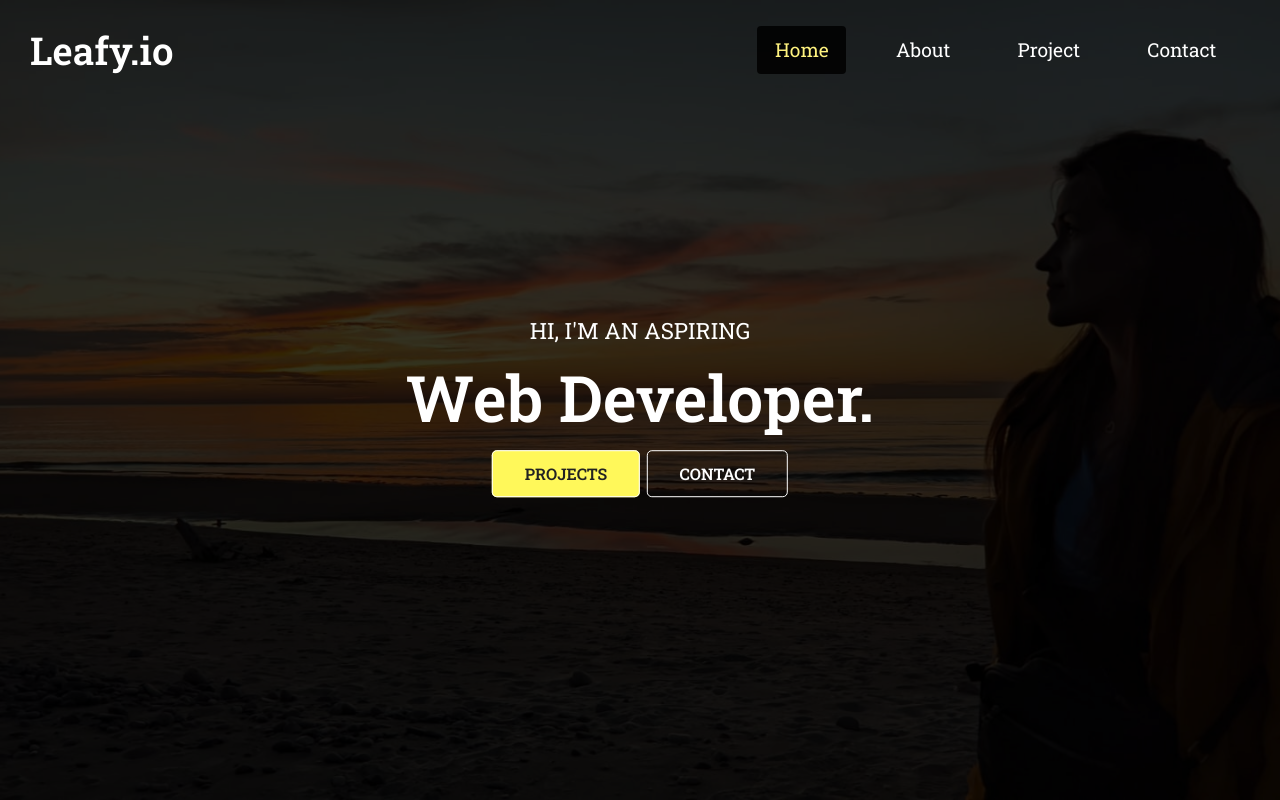
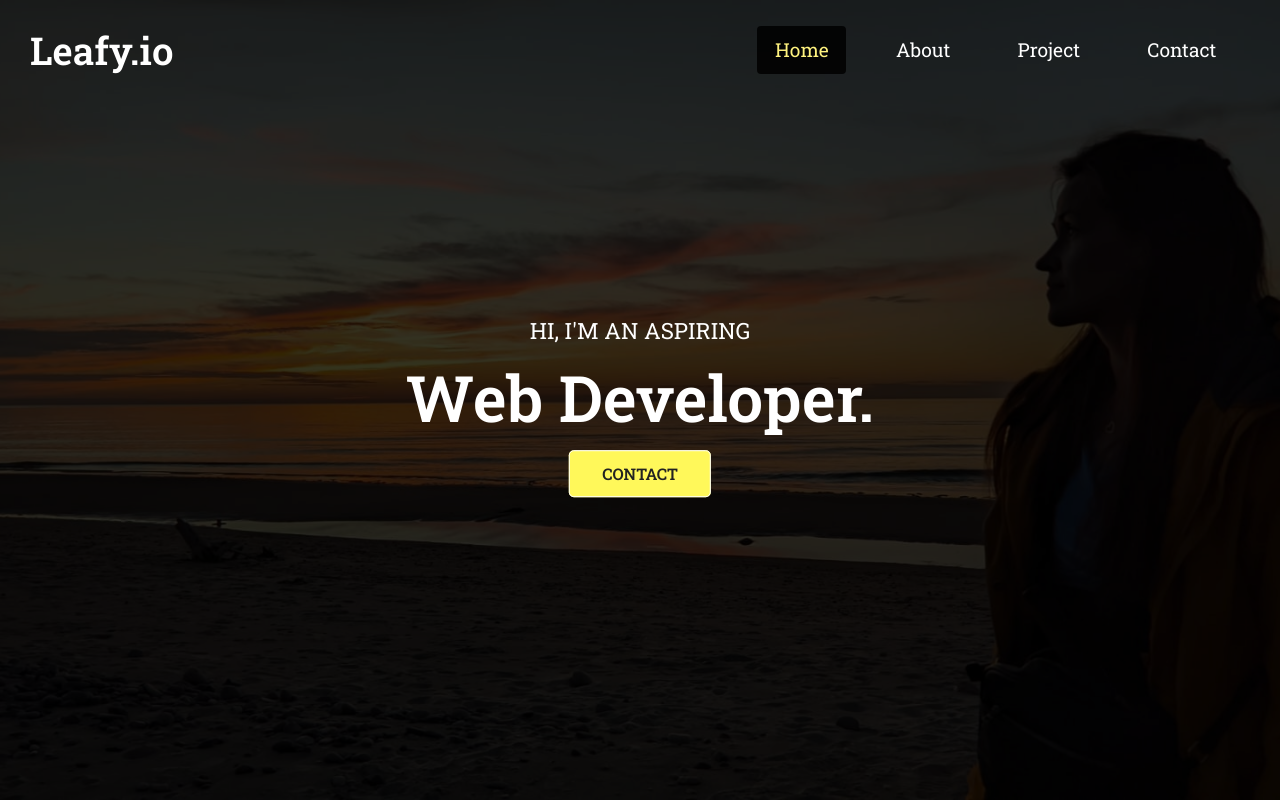
Before and after one commit to lapinna/portfolio-website, a React (Create React App) app: page / in a window 1280 px wide. Shown: the top 800 px of the page. Built offline with nearby package versions, Linux system fonts and the light colour scheme; no server answers; a web font is replaced by a local one.

Commit message:
remove hero1 button

```diff
--- a/src/components/Hero1/Hero1.js
+++ b/src/components/Hero1/Hero1.js
@@ -16,10 +16,7 @@ const Hero1 = () => {
         <p>HI, I'M an aspiring</p>
         <h1>Web Developer.</h1>
         <div>
-          <Link to="/project" className="btn">
-            Projects
-          </Link>
-          <Link to="/contact" className="btn btn-light">
+          <Link to="/contact" className="btn">
             Contact
           </Link>
         </div>
--- a/src/index.css
+++ b/src/index.css
@@ -32,11 +32,6 @@ ul {
   cursor: pointer;
 }
 
-.btn-light {
-  background: transparent;
-  color: #fff;
-}
-
 .btn:hover {
   background: #ffffff33;
   color: #fff;
```
